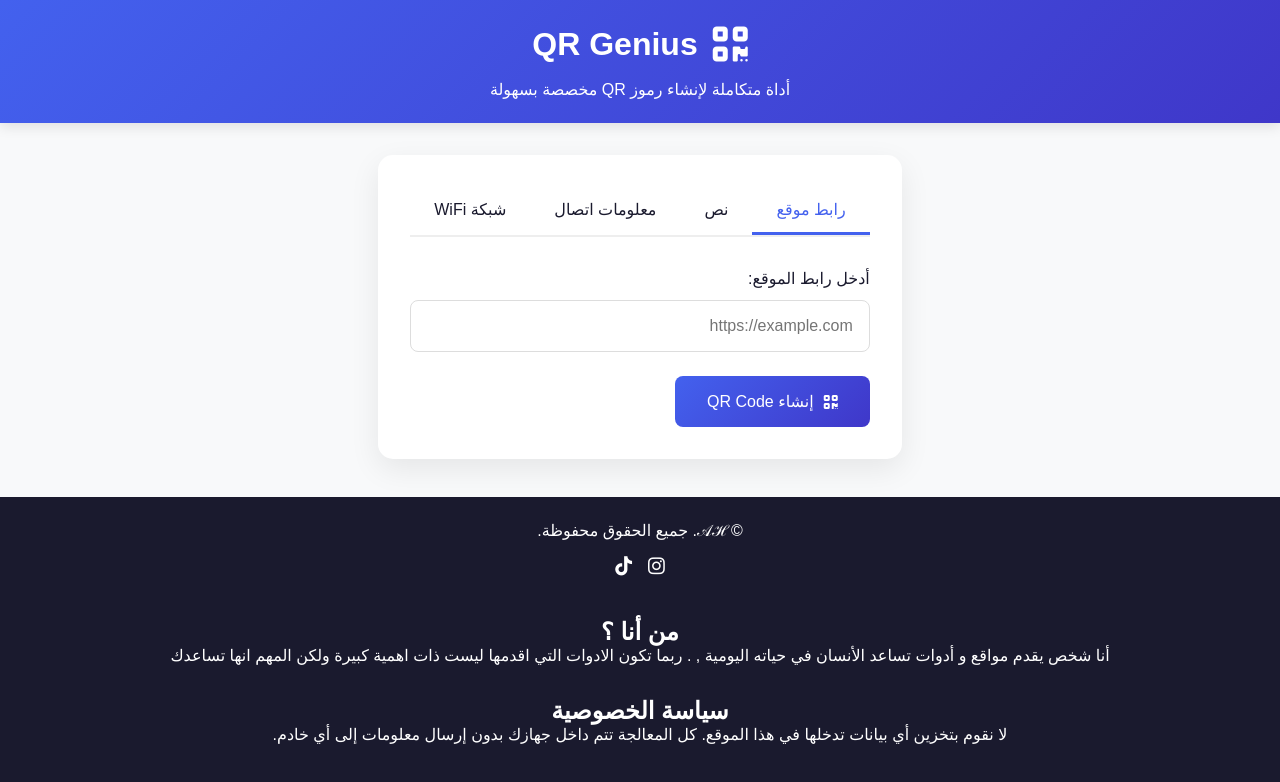
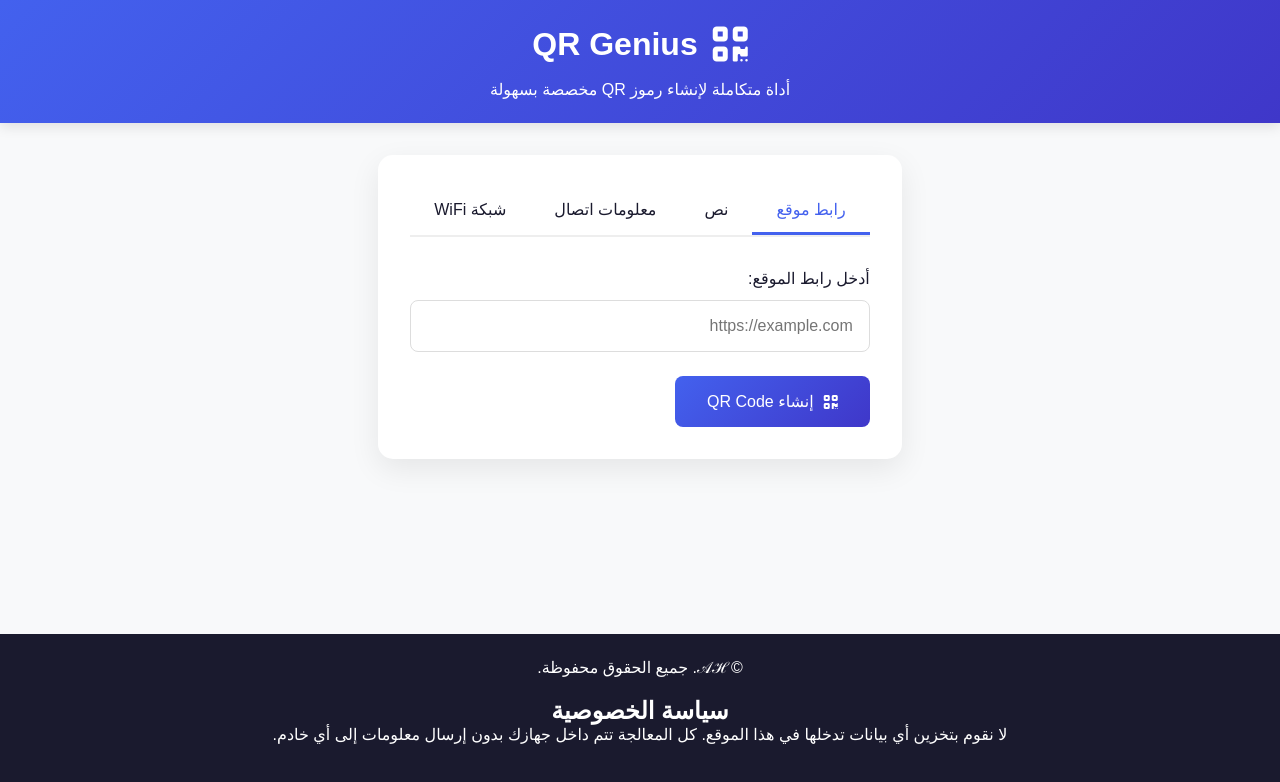
Before and after one commit to ahrar011/QR-Code-Maker, a plain HTML site: page index.html in a window 1280 px wide. Drawn offline with Linux system fonts and the light colour scheme.

Commit message:
index.html

```diff
--- a/index.html
+++ b/index.html
@@ -339,23 +339,6 @@
 
     <footer>
         <p>© 𝒜ℋ. جميع الحقوق محفوظة.</p>
-        <div class="social-links">
-            <a href="https://www.instagram.com/ahrar_medai?igsh=NHJvMWlwemhqdDM3" target="_blank" title="Instagram">
-                <i class="fab fa-instagram"></i>
-            </a>
-            <a href="https://www.tiktok.com/@ahrar.medai?_t=ZS-8wyqFbN5nSU&_r=1" target="_blank" title="TikTok">
-                <i class="fab fa-tiktok"></i>
-            </a>
-       </div>
-
-
-  <!-- من نحن -->
-    <div id="about" class="container" style="margin-top:40px;">
-        <h2>من أنا ؟</h2>
-        <p>أنا شخص يقدم مواقع و أدوات تساعد الأنسان في حياته اليومية ,
-            . ربما تكون الادوات التي اقدمها ليست ذات اهمية كبيرة ولكن المهم انها تساعدك
-        </p>
-    </div>
 
   <!-- سياسة الخصوصية -->
     <div id="privacy" class="container" style="margin-top:20px;">
```
